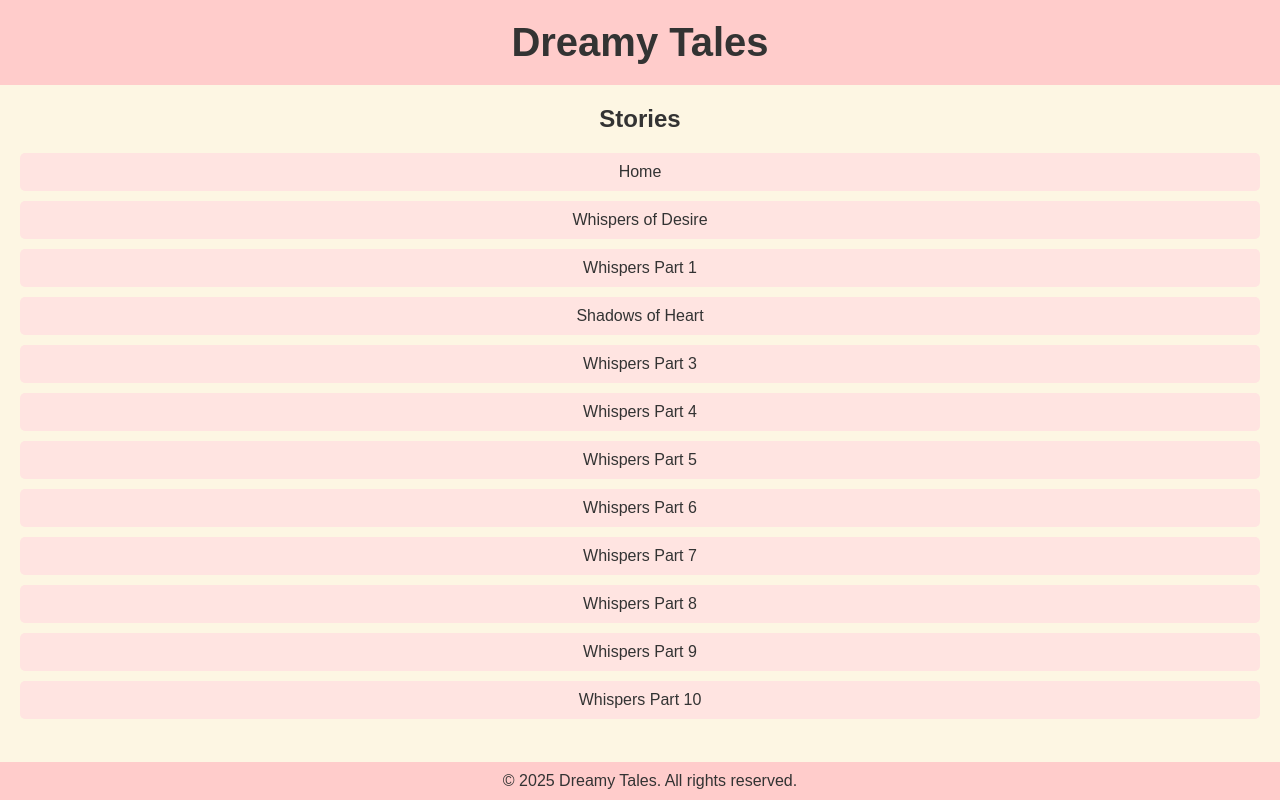
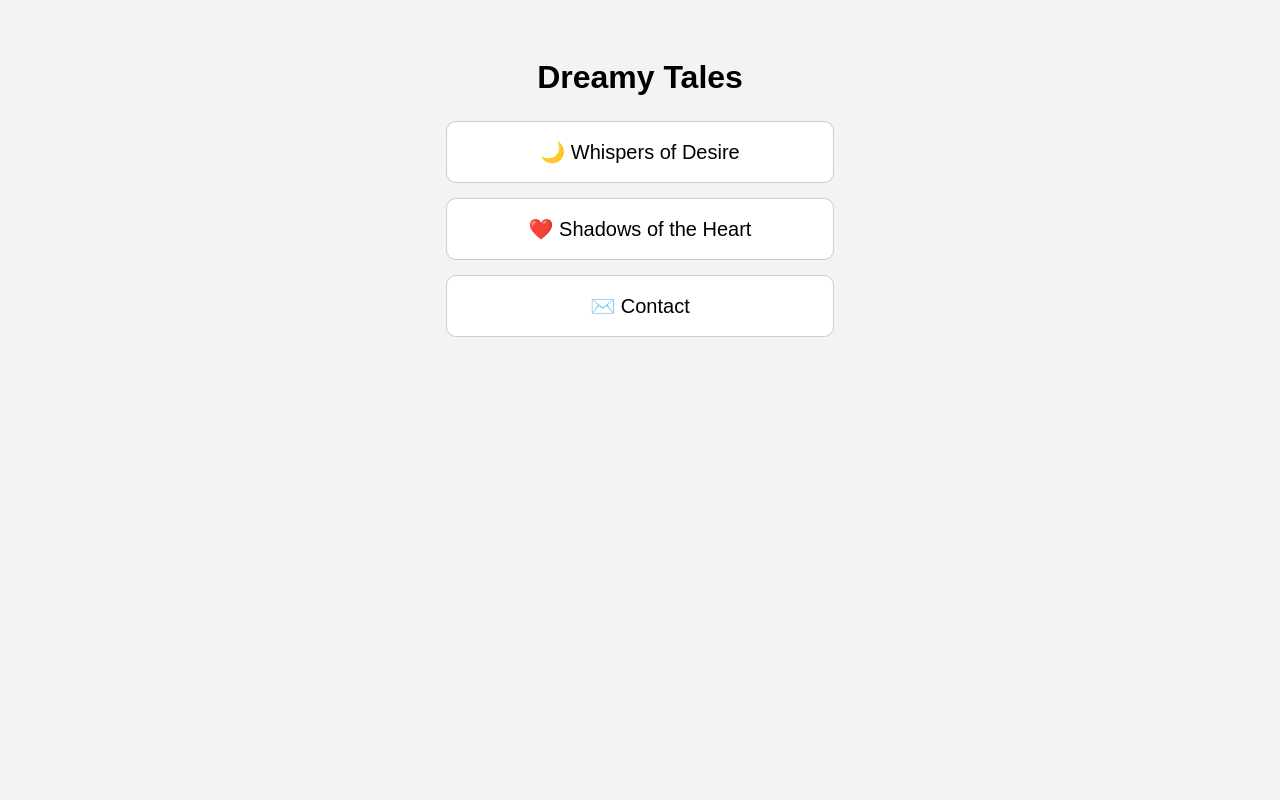
Before and after one commit to matthewnwaogwugwu-byte/Dreamy-tales, a plain HTML site: page index.html in a window 1280 px wide. Drawn offline with Linux system fonts and the light colour scheme.

Commit message:
Update homepage with links

```diff
--- a/index.html
+++ b/index.html
@@ -3,82 +3,46 @@
 <head>
     <meta charset="UTF-8">
     <meta name="viewport" content="width=device-width, initial-scale=1.0">
-    <title>Dreamy Tales</title>
+    <title>Dreamy Tales – Home</title>
     <style>
         body {
             font-family: Arial, sans-serif;
-            background-color: #fdf6e3;
-            color: #333;
-            margin: 0;
-            padding: 0;
-        }
-
-        header {
-            background-color: #ffcccb;
-            padding: 20px;
+            background: #f3f3f3;
+            padding: 30px;
             text-align: center;
         }
-
         h1 {
-            margin: 0;
-            font-size: 2.5em;
+            font-size: 32px;
+            margin-bottom: 25px;
         }
-
-        nav {
-            margin: 20px;
-            text-align: center;
+        .link-box {
+            background: white;
+            width: 80%;
+            max-width: 350px;
+            margin: 15px auto;
+            padding: 18px;
+            border-radius: 10px;
+            font-size: 20px;
+            text-decoration: none;
+            color: black;
+            display: block;
+            border: 1px solid #ccc;
         }
-
-        nav a {
-            display: block;
-            margin: 10px 0;
-            padding: 10px;
-            text-decoration: none;
-            color: #333;
-            background-color: #ffe4e1;
-            border-radius: 5px;
-            transition: background-color 0.3s;
-        }
-
-        nav a:hover {
-            background-color: #ffb6b9;
-            color: #fff;
-        }
-
-        footer {
-            text-align: center;
-            padding: 10px;
-            background-color: #ffcccb;
-            position: fixed;
-            width: 100%;
-            bottom: 0;
+        .link-box:hover {
+            background: #e5e5e5;
         }
     </style>
 </head>
+
 <body>
-    <header>
-        <h1>Dreamy Tales</h1>
-    </header>
 
-    <nav>
-        <h2>Stories</h2>
-        <a href="dreamy-tales/index.html">Home</a>
-        <a href="dreamy-tales/whispers_part.html">Whispers of Desire</a>
-        <a href="dreamy-tales/whispers_part1.html">Whispers Part 1</a>
-        <a href="dreamy-tales/whispers_part2.html">Shadows of Heart</a>
-        <a href="dreamy-tales/whispers_part3.html">Whispers Part 3</a>
-        <a href="dreamy-tales/whispers_part4.html">Whispers Part 4</a>
-        <a href="dreamy-tales/whispers_part5.html">Whispers Part 5</a>
-        <a href="dreamy-tales/whispers_part6.html">Whispers Part 6</a>
-        <a href="dreamy-tales/whispers_part7.html">Whispers Part 7</a>
-        <a href="dreamy-tales/whispers_part8.html">Whispers Part 8</a>
-        <a href="dreamy-tales/whispers_part9.html">Whispers Part 9</a>
-        <a href="dreamy-tales/whispers_part10.html">Whispers Part 10</a>
-        <!-- You can add more links as needed -->
-    </nav>
+    <h1>Dreamy Tales</h1>
 
-    <footer>
-        &copy; 2025 Dreamy Tales. All rights reserved.
-    </footer>
+    <a class="link-box" href="whispers.html">🌙 Whispers of Desire</a>
+
+    <a class="link-box" href="shadows.html">❤️ Shadows of the Heart</a>
+
+    <a class="link-box" href="contact.html">✉️ Contact</a>
+
 </body>
 </html>
```
